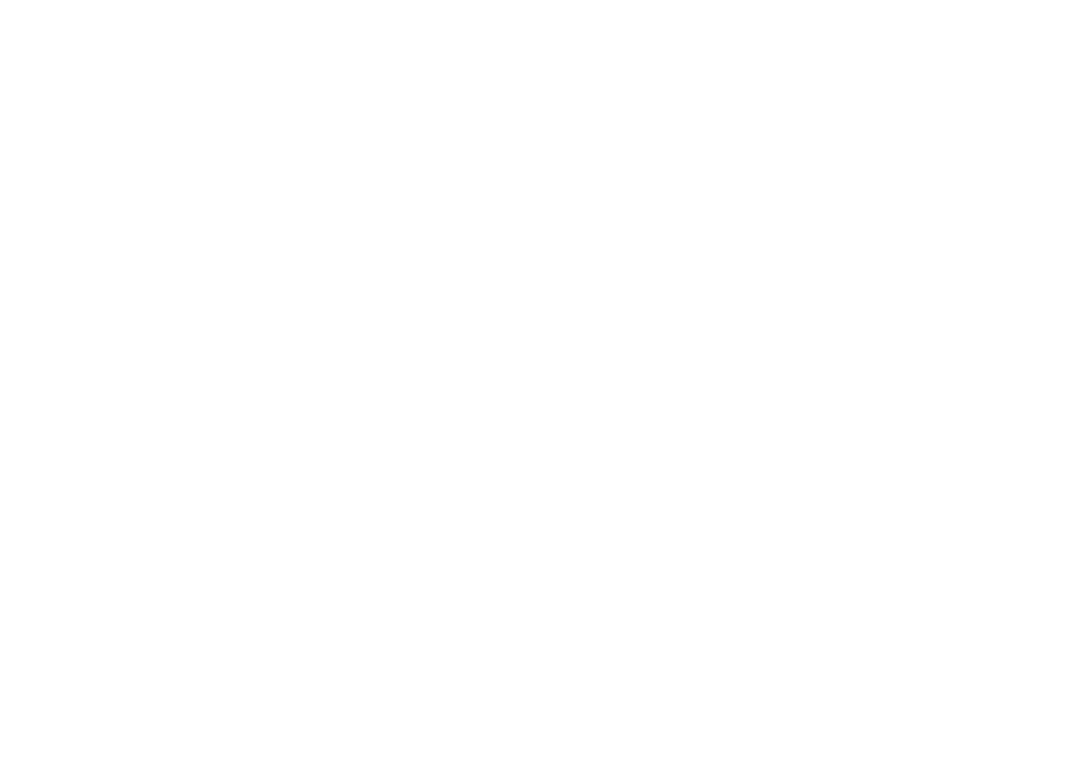
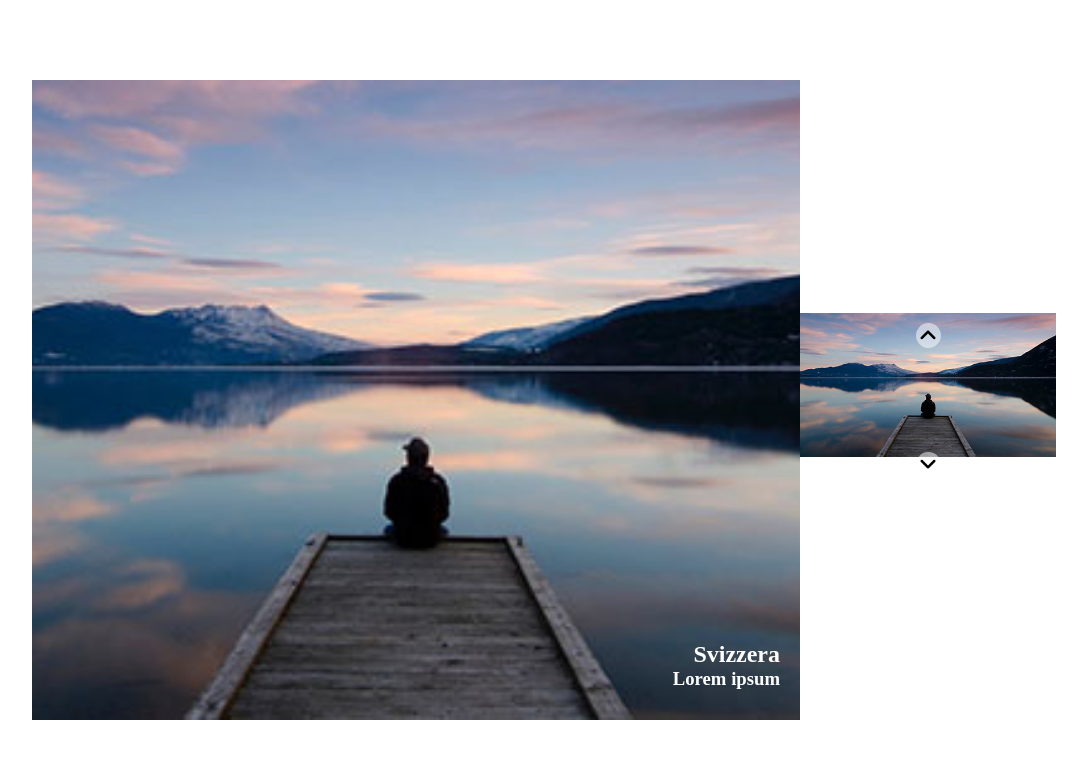
Before and after one commit to NicholasDevelop/js-array-carousel, a plain HTML site: page index.html in a window 1280 px wide. Shown: the whole page, without its empty margins (96-1183 px from the left). Drawn offline with Linux system fonts and the light colour scheme.

Commit message:
creata base html e css

```diff
--- a/app.css
+++ b/app.css
@@ -0,0 +1,96 @@
+*{
+    margin: 0;
+    padding: 0;
+    box-sizing: border-box;
+}
+
+img{
+    max-width: 100%;
+    display: block;
+}
+
+section{
+    min-height: 100vh;
+    display: flex;
+    justify-content: center;
+    align-items: center;
+    padding: 20px;
+}
+
+.slider, .main{
+    position: relative;
+}
+
+section .main.item{
+    display: none;
+    height: 80vh;
+    width: 60vw;
+}
+
+.main .photo-description{
+    position: absolute;
+    color: white;
+    bottom: 30px;
+    right: 20px;
+}
+
+.photo-description .title{
+    text-align: right;
+}
+
+.slide-wrapper .item{
+    display: none;
+    height: 20%;
+    width: 20vw;
+}
+
+section .item.active, .slide-wrapper .item.active{
+    display: block;
+}
+
+.item img{
+    height: 100%;
+    width: 100%;
+    object-fit: cover;
+    object-position: center;
+}
+
+.arrows{
+    display: flex;
+    justify-content: center;
+    align-content: space-between;
+    font-size: 30px;
+    font-weight: 700;
+    width: 100%;
+    padding: 15px;
+    user-select: none;
+}
+
+.arrows span{
+    cursor: pointer;
+    color: black;
+    background-color: rgba(255, 255, 255, 0.5);
+    border-radius: 9999px;
+    width: 25px;
+    height: 25px;
+}
+
+.arrows .prev{
+    position: absolute;
+    top: 10px;
+}
+
+.arrows .next{
+    position: absolute;
+    bottom: 10px;
+}
+
+.arrows .prev, .arrows .next{
+    display: flex;
+    justify-content: center;
+    align-items: center;
+}
+
+.arrows span i{
+    font-size: 20px;
+}
--- a/index.html
+++ b/index.html
@@ -4,12 +4,36 @@
     <meta charset="UTF-8">
     <meta http-equiv="X-UA-Compatible" content="IE=edge">
     <meta name="viewport" content="width=device-width, initial-scale=1.0">
+    <link rel="stylesheet" href="https://cdnjs.cloudflare.com/ajax/libs/font-awesome/6.0.0/css/all.min.css" integrity="sha512-9usAa10IRO0HhonpyAIVpjrylPvoDwiPUiKdWk5t3PyolY1cOd4DSE0Ga+ri4AuTroPR5aQvXU9xC6qOPnzFeg==" crossorigin="anonymous" referrerpolicy="no-referrer" />
     <link rel="stylesheet" href="app.css">
     <title>Carousel</title>
 </head>
 
 <body>
+    <section>
+        <div class="main item active">
+            <img src="img/01.jpg" alt="">
+            <div class="photo-description">
+                <h2 class="title">Svizzera</h2>
+                <h3 class="subtitle">Lorem ipsum</h3>
+            </div>
+        </div>
 
+        <div class="slider">
+            <div class="slide-wrapper">
+                <div class="item active">
+                    <img src="img/01.jpg" alt="">
+                </div>
+                <div class="item">
+                    <img src="img/02.jpg" alt="">
+                </div>
+            </div>
+            <div class="arrows">
+                <span class="prev"><i class="fa-solid fa-angle-up"></i></span>
+                <span class="next"><i class="fa-solid fa-angle-down"></i></span>
+            </div>
+        </div>
+    </section>
 
 
     <script src="app.js"></script>
```
